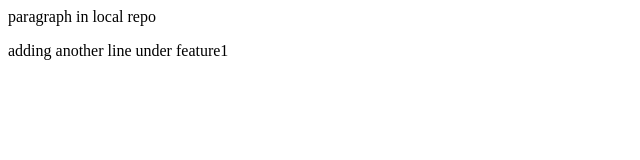
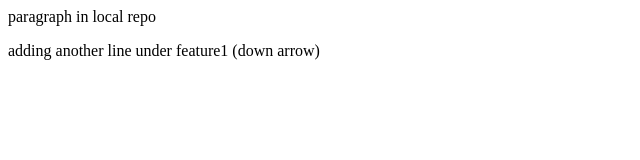
Before and after one commit to shraddhasaha27-svg/local-repo, a plain HTML site: page index.html in a window 1280 px wide. Shown: the full height of the page, 0-640 px from the left. Drawn offline with Linux system fonts and the light colour scheme.

Commit message:
added down arrow

```diff
--- a/index.html
+++ b/index.html
@@ -1,3 +1,3 @@
 <p>paragraph in local repo</p>
 
-<p>adding another line under feature1</p>
+<p>adding another line under feature1 (down arrow)</p>
```
